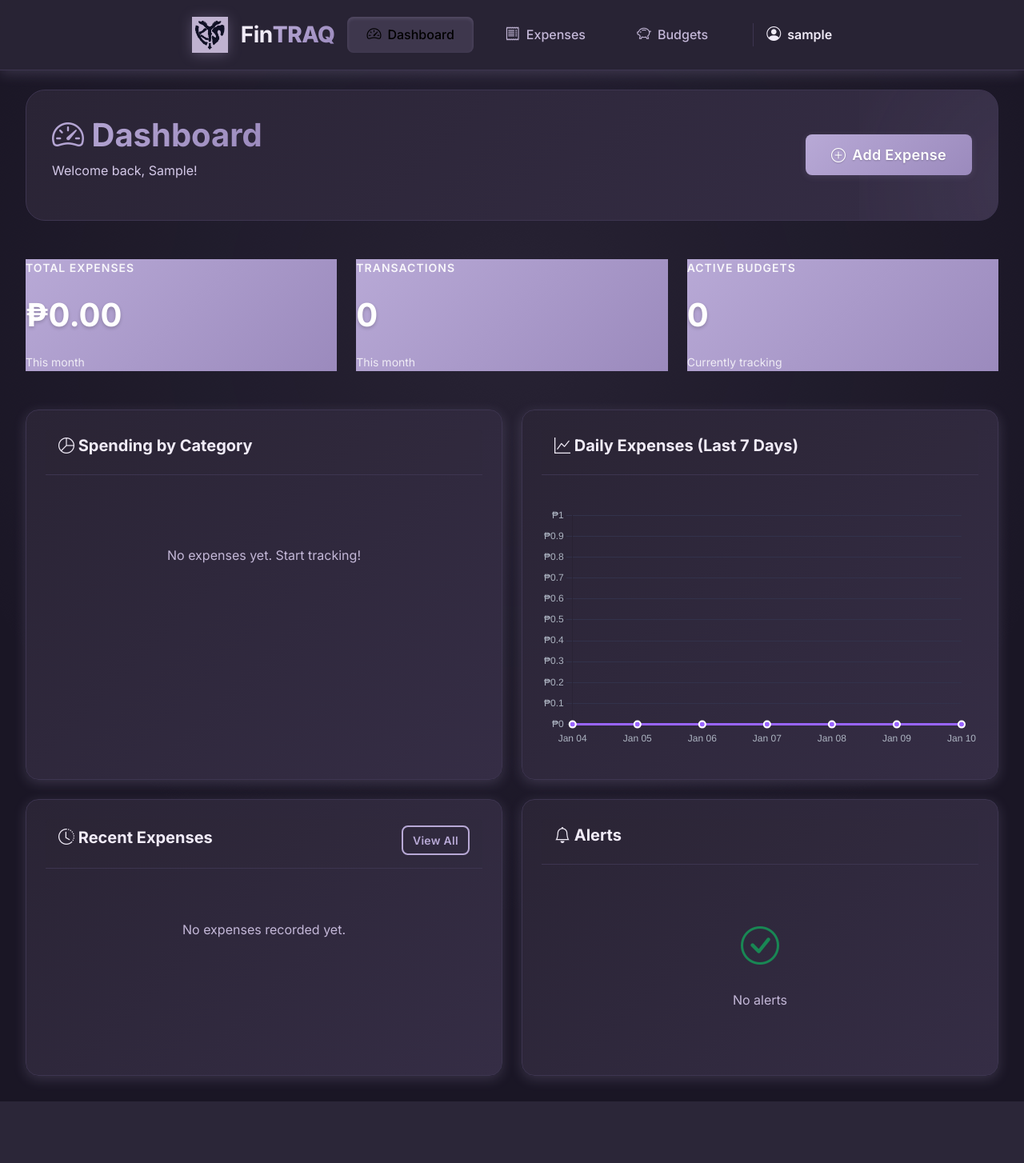
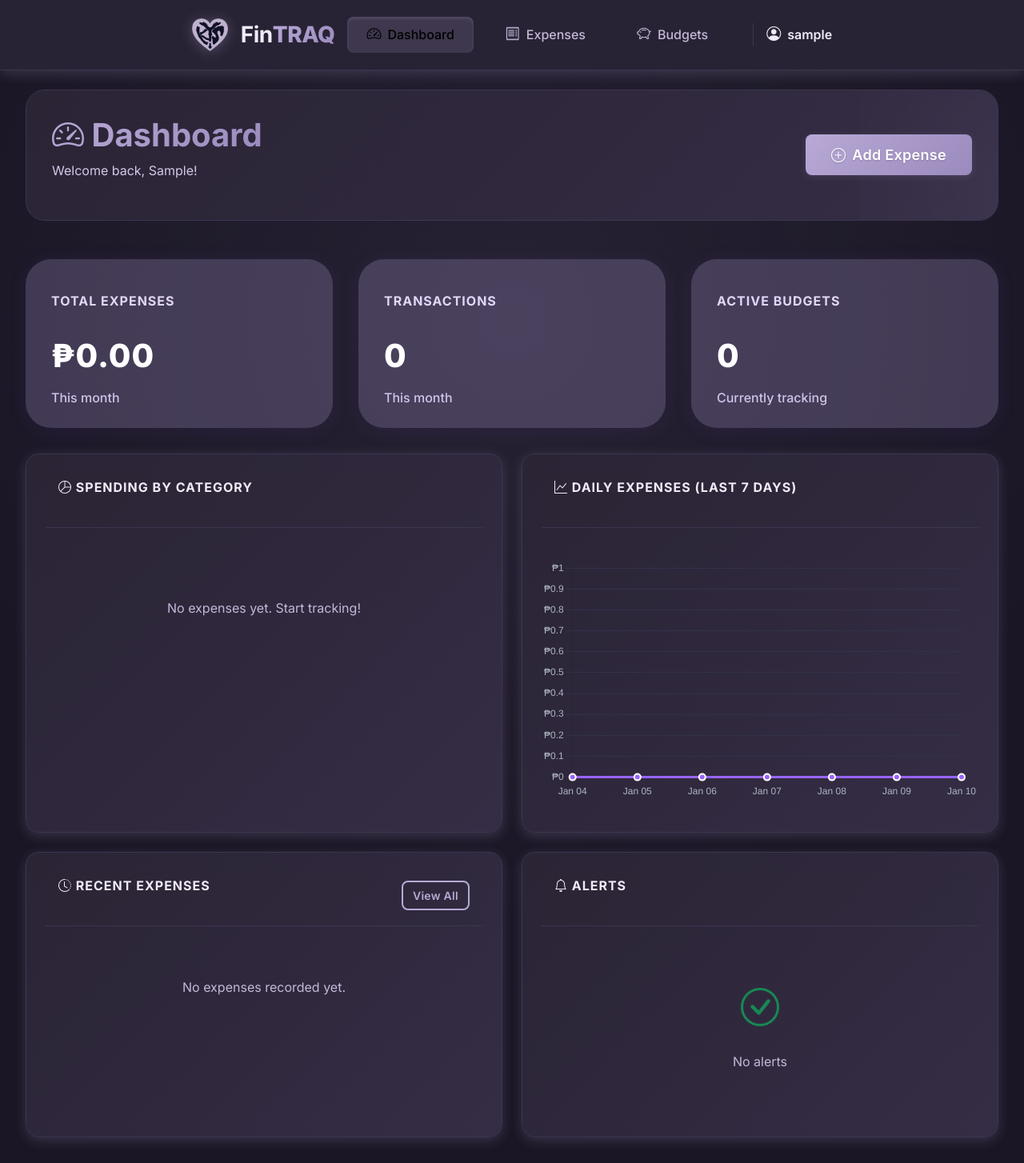
Before and after one commit to sahyiu/fintraq, a Django app: page / in a window 1280 px wide. Shown: the whole page at 80% size. Before the commit the page ends 1377 px from the top, so only its background shows below. Run offline with Django 5.2, Linux system fonts and the light colour scheme; the visitor is signed in with stand-in values (Sample User, id 1); data that the repository does not hold is empty.

Commit message:
final na ata

```diff
--- a/expenses/models.py
+++ b/expenses/models.py
@@ -37,6 +37,7 @@
     """Individual expense records"""
     user = models.ForeignKey(User, on_delete=models.CASCADE, related_name='expenses')
     category = models.ForeignKey(Category, on_delete=models.SET_NULL, null=True, related_name='expenses')
+    budget = models.ForeignKey('Budget', on_delete=models.SET_NULL, null=True, blank=True)
     amount = models.DecimalField(
         max_digits=10,
         decimal_places=2,
@@ -140,4 +141,5 @@
         ordering = ['-created_at']
 
     def __str__(self):
+        budget = models.ForeignKey('Budget', on_delete=models.SET_NULL, null=True, blank=True)
         return f"{self.get_alert_type_display()} - {self.user.username}"
--- a/expenses/urls.py
+++ b/expenses/urls.py
@@ -21,4 +21,6 @@
     # Budgets
     path('budgets/', views.budget_list, name='budget_list'),
     path('budgets/create/', views.budget_create, name='budget_create'),
+    path('budgets/<int:pk>/edit/', views.budget_update, name='budget_update'),
+    path('budgets/<int:pk>/delete/', views.budget_delete, name='budget_delete'),
 ]
--- a/expenses/views.py
+++ b/expenses/views.py
@@ -8,6 +8,7 @@
 from decimal import Decimal
 from .models import Expense, Category, Budget, Alert
 from .forms import ExpenseForm, CategoryForm, BudgetForm, ExpenseFilterForm, UserRegistrationForm
+from django.contrib.auth import get_user_model
 
 
 def register(request):
@@ -29,6 +30,7 @@
                 ('Shopping', 'shopping', '#ec4899'),
                 ('Education', 'education', '#6366f1'),
                 ('Housing', 'housing', '#14b8a6'),
+                ('Other', 'other', '#6b7280'),
             ]
             for name, cat_type, color in default_categories:
                 Category.objects.create(
@@ -48,6 +50,7 @@
 
 @login_required
 def dashboard(request):
+    auto_deactivate_budgets(request.user)
     """Main dashboard view"""
     user = request.user
     today = timezone.now().date()
@@ -149,7 +152,7 @@
         if filter_form.cleaned_data.get('max_amount'):
             expenses = expenses.filter(amount__lte=filter_form.cleaned_data['max_amount'])
 
-    total = expenses.aggregate(total=Sum('amount'))['total'] or Decimal('0.00')
+    total = expenses.aggregate(total=Sum('amount'))['total' or Decimal('0.00')]
 
     context = {
         'expenses': expenses,
@@ -178,8 +181,7 @@
     else:
         form = ExpenseForm(user=request.user)
 
-    return render(request, 'expenses/expense_form.html', {'form': form, 'action': 'Create'})
-
+    return render(request, 'expenses/expense_form.html', {'form': form})
 
 @login_required
 def expense_update(request, pk):
@@ -215,13 +217,14 @@
 @login_required
 def category_list(request):
     """List all categories"""
+    ensure_other_category(request.user)
     categories = Category.objects.filter(user=request.user)
     return render(request, 'expenses/category_list.html', {'categories': categories})
-
 
 @login_required
 def category_create(request):
     """Create a new category"""
+    ensure_other_category(request.user)
     if request.method == 'POST':
         form = CategoryForm(request.POST)
         if form.is_valid():
@@ -232,13 +235,13 @@
             return redirect('expenses:category_list')
     else:
         form = CategoryForm()
-
     return render(request, 'expenses/category_form.html', {'form': form, 'action': 'Create'})
 
 
 # Budget Views
 @login_required
 def budget_list(request):
+    auto_deactivate_budgets(request.user)
     """List all budgets"""
     budgets = Budget.objects.filter(user=request.user)
 
@@ -270,6 +273,30 @@
         form = BudgetForm(user=request.user)
 
     return render(request, 'expenses/budget_form.html', {'form': form, 'action': 'Create'})
+
+
+@login_required
+def budget_update(request, pk):
+    budget = get_object_or_404(Budget, pk=pk, user=request.user)
+    if request.method == 'POST':
+        form = BudgetForm(user=request.user, data=request.POST, instance=budget)
+        if form.is_valid():
+            form.save()
+            messages.success(request, 'Budget updated successfully!')
+            return redirect('expenses:budget_list')
+    else:
+        form = BudgetForm(user=request.user, instance=budget)
+    return render(request, 'expenses/budget_form.html', {'form': form, 'action': 'Update'})
+
+
+@login_required
+def budget_delete(request, pk):
+    budget = get_object_or_404(Budget, pk=pk, user=request.user)
+    if request.method == 'POST':
+        budget.delete()
+        messages.success(request, 'Budget deleted successfully!')
+        return redirect('expenses:budget_list')
+    return render(request, 'expenses/budget_confirm_delete.html', {'budget': budget})
 
 
 # Helper function
@@ -310,3 +337,44 @@
                     alert_type='threshold',
                     message=f'Budget "{budget.name}" has reached {budget.alert_threshold}% threshold!'
                 )
+
+def ensure_other_category(user):
+    """Ensure the 'Other' category exists for the user."""
+    if not Category.objects.filter(user=user, name__iexact="Other").exists():
+        Category.objects.create(
+            user=user,
+            name="Other",
+            category_type="other",
+            color="#6b7280"
+        )
+
+# Create default categories for all existing users
+default_categories = [
+    ('Food & Dining', 'food', '#ef4444'),
+    ('Transportation', 'transport', '#3b82f6'),
+    ('Utilities', 'utilities', '#f59e0b'),
+    ('Entertainment', 'entertainment', '#8b5cf6'),
+    ('Healthcare', 'healthcare', '#10b981'),
+    ('Shopping', 'shopping', '#ec4899'),
+    ('Education', 'education', '#6366f1'),
+    ('Housing', 'housing', '#14b8a6'),
+    ('Other', 'other', '#6b7280'),
+]
+
+User = get_user_model()
+for user in User.objects.all():
+    for name, cat_type, color in default_categories:
+        if not Category.objects.filter(user=user, name=name).exists():
+            Category.objects.create(
+                user=user,
+                name=name,
+                category_type=cat_type,
+                color=color
+            )
+
+from django.utils import timezone
+
+def auto_deactivate_budgets(user):
+    """Deactivate budgets whose end_date has passed."""
+    today = timezone.now().date()
+    Budget.objects.filter(user=user, is_active=True, end_date__lt=today).update(is_active=False)
--- a/static/css/style.css
+++ b/static/css/style.css
@@ -358,29 +358,45 @@
 
 /* Stat Cards */
 .card-stat {
-    background: var(--gradient-purple);
-    border: none;
-    color: white;
+    flex: 1;
+    background: rgba(180, 160, 220, 0.25);
+    border-radius: 2rem; /* More rounded */
+    box-shadow: 0 4px 24px 0 rgba(120, 80, 200, 0.10);
+    padding: 2.5rem 2rem 1.5rem 2rem;
+    display: flex;
+    flex-direction: column;
+    justify-content: flex-end;
+    min-width: 220px;
+    min-height: 160px;
+    transition: box-shadow 0.2s;
 }
 
+    .card-stat:hover {
+        box-shadow: 0 8px 32px 0 rgba(120, 80, 200, 0.18);
+    }
+
     .card-stat .card-title {
-        color: rgba(255, 255, 255, 0.9);
-        font-size: 0.875rem;
+        font-size: 1rem;
+        font-weight: 700;
+        color: #e0d7f7;
+        letter-spacing: 1px;
+        margin-bottom: 1.5rem;
         text-transform: uppercase;
-        letter-spacing: 1px;
     }
 
     .card-stat .stat-value {
         font-size: 2.5rem;
-        font-weight: 700;
-        color: white;
-        margin: var(--spacing-sm) 0;
-        text-shadow: 0 2px 4px rgba(0, 0, 0, 0.2);
+        font-weight: 800;
+        color: #fff;
+        margin-bottom: 0.5rem;
+        letter-spacing: 1px;
     }
 
     .card-stat .stat-label {
-        color: rgba(255, 255, 255, 0.8);
-        font-size: 0.875rem;
+        font-size: 1rem;
+        color: #d1c4e9;
+        font-weight: 500;
+        margin-top: auto;
     }
 
 /* ==========================================
@@ -833,10 +849,9 @@
 }
 
 .stats-grid {
-    display: grid;
-    grid-template-columns: repeat(auto-fit, minmax(250px, 1fr));
-    gap: var(--spacing-md);
-    margin-bottom: var(--spacing-xl);
+    display: flex;
+    gap: 2rem;
+    margin: 2rem 0;
 }
 
 .expense-item {
--- a/templates/base.html
+++ b/templates/base.html
@@ -81,7 +81,7 @@
         <div class="navbar-container">
             <!-- Logo and Brand -->
             <a class="navbar-brand" href="{% url 'expenses:dashboard' %}">
-                <img src="{% static 'img/KYS_LOGO.jpg' %}" alt="FinTraq Logo" class="navbar-logo">
+                <img src="{% static 'img/KYS_LOGO.png' %}" alt="FinTraq Logo" class="navbar-logo">
                 <span class="brand-text">Fin<span class="brand-highlight">Traq</span>
             </a>
 
--- a/templates/expenses/dashboard.html
+++ b/templates/expenses/dashboard.html
@@ -283,4 +283,54 @@
         }
     });
 </script>
+<style>
+    css
+    .stats-grid {
+        display: flex;
+        gap: 2rem;
+        margin: 2rem 0;
+    }
+
+    .card-stat {
+        flex: 1;
+        background: rgba(180, 160, 220, 0.25);
+        border-radius: 2rem; /* More rounded */
+        box-shadow: 0 4px 24px 0 rgba(120, 80, 200, 0.10);
+        padding: 2.5rem 2rem 1.5rem 2rem;
+        display: flex;
+        flex-direction: column;
+        justify-content: flex-end;
+        min-width: 220px;
+        min-height: 160px;
+        transition: box-shadow 0.2s;
+    }
+
+        .card-stat:hover {
+            box-shadow: 0 8px 32px 0 rgba(120, 80, 200, 0.18);
+        }
+
+    .card-title {
+        font-size: 1rem;
+        font-weight: 700;
+        color: #e0d7f7;
+        letter-spacing: 1px;
+        margin-bottom: 1.5rem;
+        text-transform: uppercase;
+    }
+
+    .stat-value {
+        font-size: 2.5rem;
+        font-weight: 800;
+        color: #fff;
+        margin-bottom: 0.5rem;
+        letter-spacing: 1px;
+    }
+
+    .stat-label {
+        font-size: 1rem;
+        color: #d1c4e9;
+        font-weight: 500;
+        margin-top: auto;
+    }
+</style>
 {% endblock %}
```
Also changed, not shown: expenses/forms.py (+14 -2 lines), templates/expenses/budget_confirm_delete.html (added, +35 -0 lines), templates/expenses/budget_list.html (+9 -0 lines), templates/expenses/expense_form.html (+8 -3 lines), static/img/KYS_LOGO.png (added), 1 other file.
